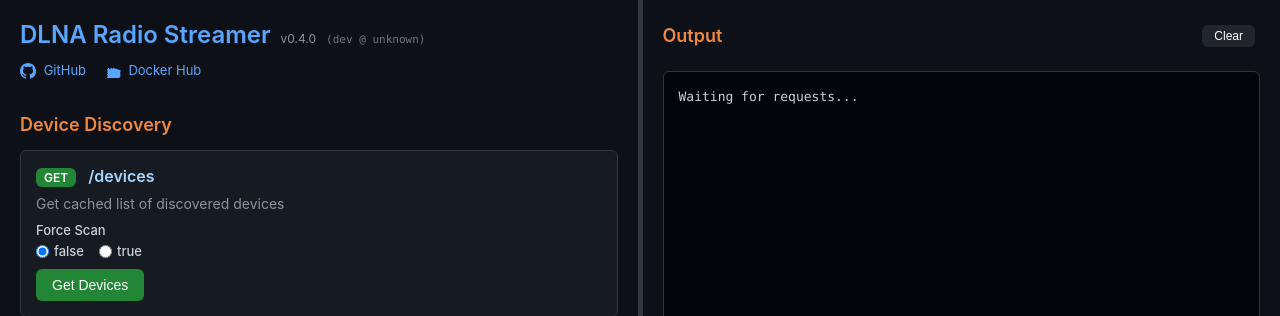
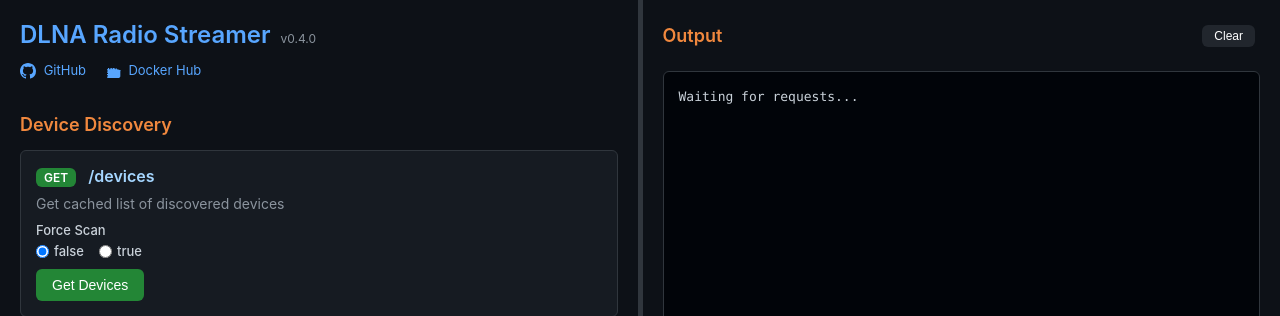
Before and after one commit to rafalkalinski/stream-to-dlna, a Flask app: page / in a window 1280 px wide. Shown: the top 316 px of the page. Run offline with Flask 3, Linux system fonts and the light colour scheme; data that the repository does not hold is empty.

Commit message:
refactor: remove build hash/date from GUI, show only version

```diff
--- a/app/main.py
+++ b/app/main.py
@@ -79,10 +79,6 @@ dlna_client: DLNAClient | None = None
 device_manager: DeviceManager | None = None
 stream_cache: StreamFormatCache | None = None
 rate_limiter = None  # Will be initialized after config is loaded
-
-# Build info from Docker environment variables
-BUILD_HASH = os.environ.get('BUILD_HASH', 'dev')
-BUILD_DATE = os.environ.get('BUILD_DATE', 'unknown')
 
 
 def get_local_ip() -> str:
@@ -525,9 +521,7 @@ def index():
         'dev.html',
         default_stream_url=config.default_stream_url,
         default_device_ip=config.default_device_ip,
-        version=__version__,
-        build_hash=BUILD_HASH,
-        build_date=BUILD_DATE
+        version=__version__
     )
 
 
--- a/app/templates/dev.html
+++ b/app/templates/dev.html
@@ -62,12 +62,6 @@
             font-size: 12px;
             color: #8b949e;
             font-weight: 400;
-        }
-        .build-info {
-            font-size: 11px;
-            color: #6e7681;
-            font-weight: 400;
-            font-family: ui-monospace, SFMono-Regular, 'SF Mono', Menlo, Consolas, monospace;
         }
         .header-links {
             margin-bottom: 15px;
@@ -295,7 +289,6 @@
             <h1>
                 DLNA Radio Streamer
                 <span class="version-badge">v{{ version }}</span>
-                <span class="build-info">({{ build_hash }} @ {{ build_date[:16] }})</span>
             </h1>
             <div class="header-links">
                 <a href="https://github.com/rafalkalinski/stream-to-dlna" target="_blank">
```
